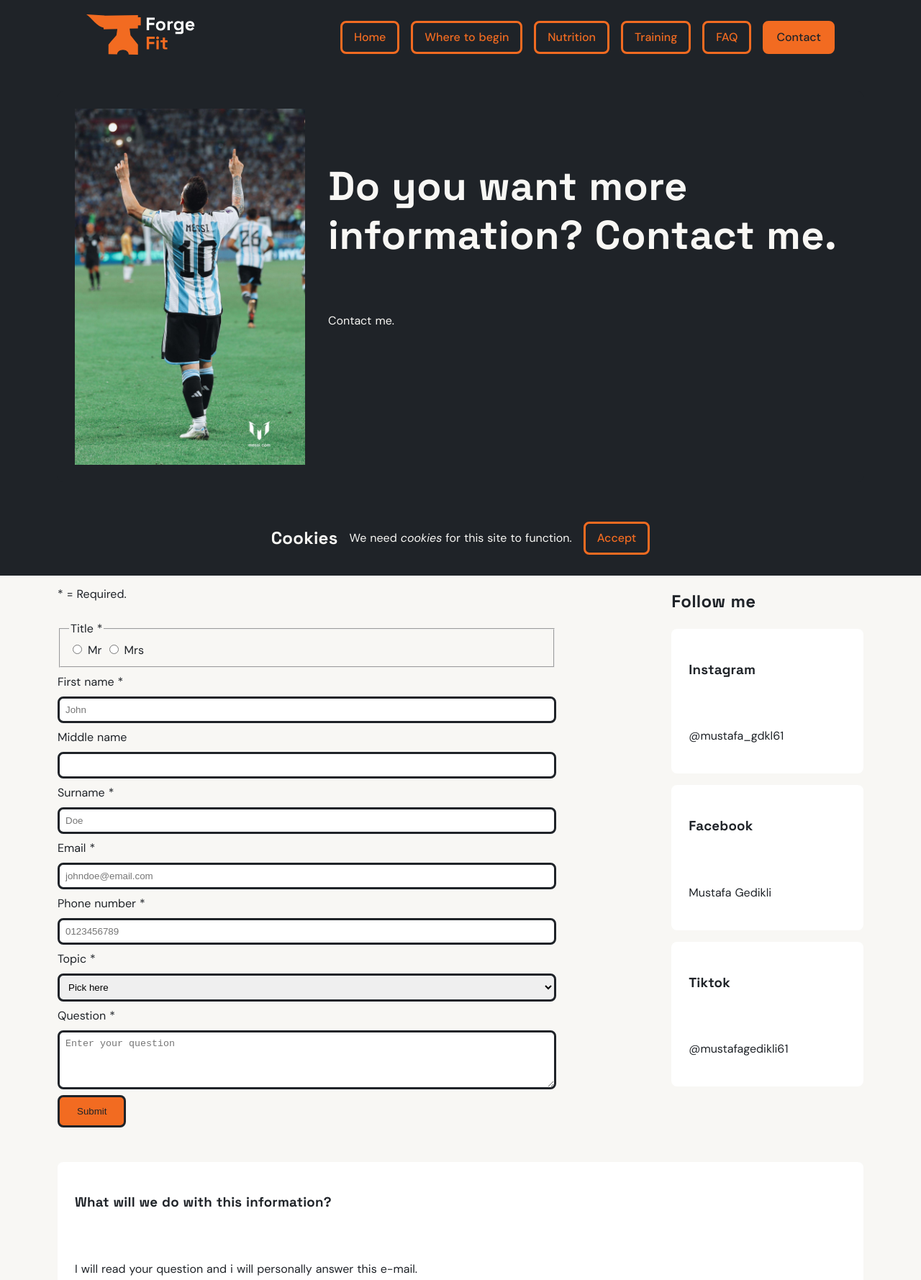
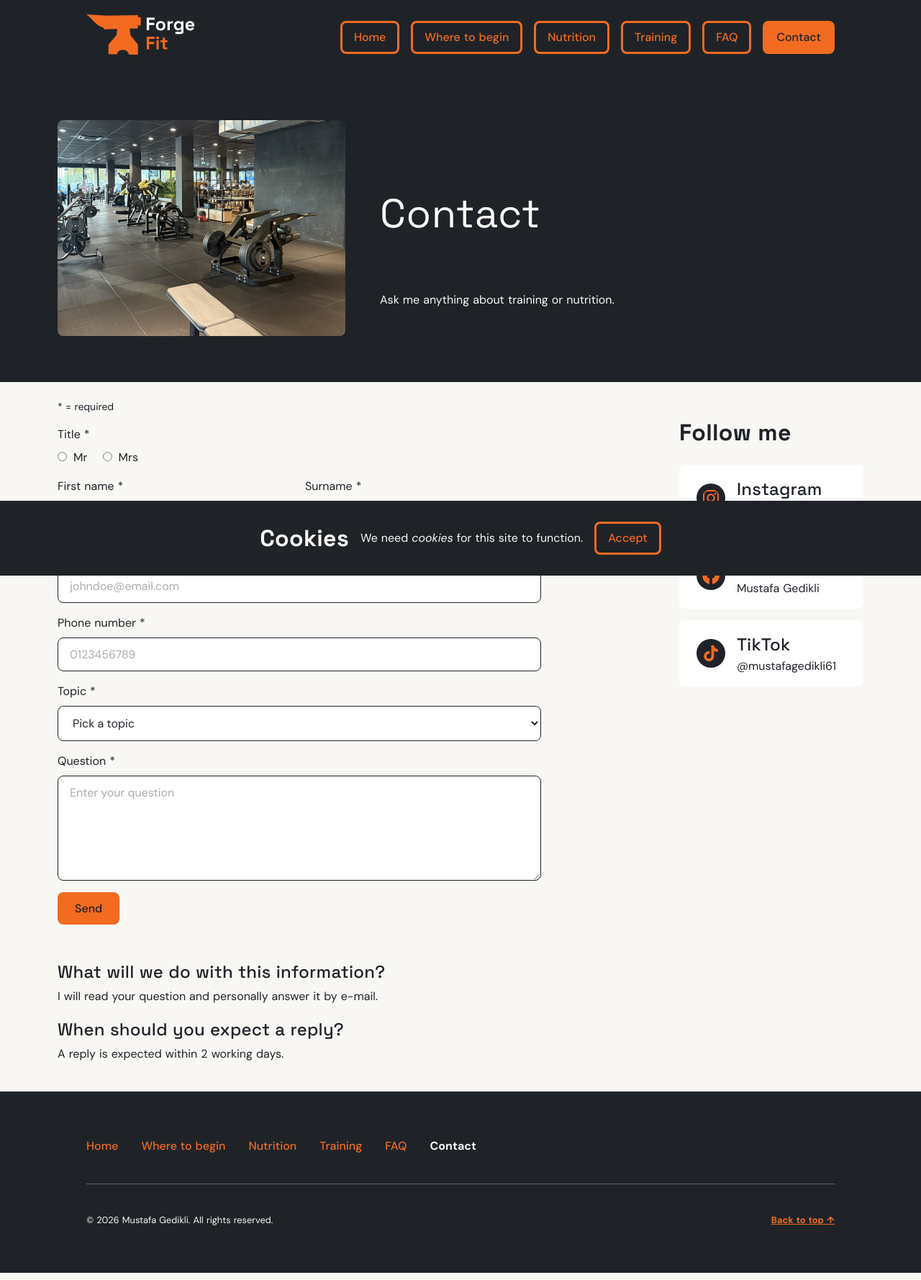
Before and after one commit to mustafagedikli616-hub/web-markup, a plain HTML site: page contact.html in a window 1280 px wide. Shown: the top 1779 px of the page at 72% size. Drawn offline with Linux system fonts and the light colour scheme.

Commit message:
huge fixes + contact page overhaul

```diff
--- a/contact.html
+++ b/contact.html
@@ -1,36 +1,28 @@
 <!doctype html>
 <html lang="en">
 <head>
-	<meta charset="UTF-8" />
-	<meta name="viewport" content="width=device-width, initial-scale=1.0" />
-	<link rel="stylesheet" type="text/css" href="css/style.css" />
-	<title>Contact me(placeholder)</title>
-	<link rel="icon" type="image/png" href="img/favicon.png" />
-	<meta
-			name="description"
-			content="This section will have contact info if you want to know more about me."
-	/>
-	<meta name="author" content="Mustafa Gedikli" />
-	<meta
-			name="keywords"
-			content="nutrition, training, where to begin, fitness, contact"
-	/>
+	<meta charset="UTF-8"/>
+	<meta name="viewport" content="width=device-width, initial-scale=1.0"/>
+	<link rel="stylesheet" type="text/css" href="css/style.css"/>
+	<title>Contact | ForgeFit</title>
+	<link rel="icon" type="image/png" href="img/favicon.png"/>
+	<meta name="description" content="Contact ForgeFit with your question about training or nutrition and get a personal answer by e-mail within 2 working days."/>
+	<meta name="author" content="Mustafa Gedikli"/>
+	<meta name="keywords" content="contact, question, training, nutrition, ForgeFit"/>
 </head>
 <body>
 	<header id="top">
-	<a href="index.html"
-	><img src="img/logo.svg" alt="Logo" class="logo"
-	/></a>
-	<input type="checkbox" id="menu-toggle" class="menu-toggle" />
+		<a href="index.html"><img class="logo" src="img/logo.svg" alt="ForgeFit logo" title="ForgeFit logo"/></a>
+		<input type="checkbox" id="menu-toggle" class="menu-toggle"/>
 		<label for="menu-toggle" class="menu-button" title="Open menu">
-		<img src="img/menu.svg" alt="Menu" class="menu-icon" title="OPen menu">
-		<img src="img/close.svg" alt="close" class="close-icon" title="Close menu">
+			<img class="menu-icon" src="img/menu.svg" alt="Menu" title="Open menu"/>
+			<img class="close-icon" src="img/close.svg" alt="Close" title="Close menu"/>
 		</label>
 		<nav>
 			<ul>
 					<li><a href="index.html">Home</a></li>
 					<li><a href="where-to-begin.html">Where to begin</a></li>
-			<li><a  href="nutrition.html">Nutrition</a></li>
+					<li><a href="nutrition.html">Nutrition</a></li>
 					<li><a href="training.html">Training</a></li>
 					<li><a href="faq.html">FAQ</a></li>
 					<li><a class="active" href="contact.html">Contact</a></li>
@@ -39,70 +31,98 @@
 	</header>
 	<section class="hero-detailpages">
 		<article class="article-detailpages">
-		<img src="img/messi.jpeg" alt="Contact Me" class="hero-img"  />
+			<img class="hero-img" src="img/contact-hero.jpg" alt="Just empty gym equipment for the upper body." title="A gym with gym equipment"/>
 			<section>
-			<h1>Do you want more information? Contact me.</h1>
-			<p>
-				Contact me.
-			</p>
+				<h1>Contact</h1>
+				<p>Ask me anything about training or nutrition.</p>
 			</section>
 		</article>
 	</section>
 	<main class="contact">
 		<section>
 			<form>
-			<p>
-				* = Required.
-			</p>
+				<p class="required-note">* = required</p>
+				<p class="error-banner">Please correct the fields below.</p>
 				<fieldset>
 					<legend>Title *</legend>
-				<input type="radio" id="mr" name="title"/>
+					<input type="radio" id="mr" name="title" value="Mr" required/>
 					<label for="mr">Mr</label>
-				<input type="radio" id="mrs" name="title"/>
+					<input type="radio" id="mrs" name="title" value="Mrs" required/>
 					<label for="mrs">Mrs</label>
+					<span class="error">Please select your title.</span>
 				</fieldset>
+				<p class="field half">
 					<label for="fname">First name *</label>
-				<input type="text" id="fname" name="firstname" placeholder="John"/>
-			<label for="mname">Middle name</label>
-			<input type="text" id="mname" name="middlename"/>
+					<input type="text" id="fname" name="firstname" placeholder="John" required pattern="[A-Za-z\u00C0-\u00FF' \-]+"/>
+					<span class="error">The entered name is incorrect. Please make sure there are no special characters.</span>
+				</p>
+				<p class="field half">
 					<label for="lname">Surname *</label>
-			<input type="text" id="lname" name="surname" placeholder="Doe"/>
-			<label for="email">Email *</label>
-			<input type="email" id="email" name="email" placeholder="johndoe@email.com"/>
+					<input type="text" id="lname" name="surname" placeholder="Doe" required pattern="[A-Za-z\u00C0-\u00FF' \-]+"/>
+					<span class="error">The entered surname is incorrect. Please make sure there are no special characters.</span>
+				</p>
+				<p class="field">
+					<label for="email">E-mail *</label>
+					<input type="email" id="email" name="email" placeholder="johndoe@email.com" required pattern="[^@\s]+@[^@\s]+\.[A-Za-z]{2,}"/>
+					<span class="error">The entered e-mail is incorrect. Please make sure your e-mail is correct, like johndoe@email.com</span>
+				</p>
+				<p class="field">
 					<label for="phoneno">Phone number *</label>
-			<input type="tel" id="phoneno" name="phoneno" placeholder="0123456789"/>
+					<input type="tel" id="phoneno" name="phoneno" placeholder="0123456789" required pattern="[0-9]{10}"/>
+					<span class="error">The entered phone number is incorrect. Please make sure the number is 10 numbers long.</span>
+				</p>
+				<p class="field">
 					<label for="topic">Topic *</label>
-			<select id="topic" name="Topic"> <option>Pick here</option><option>Where to begin</option> <option>Nutrition</option><option>Training</option> <option>Other</option></select>
+					<select id="topic" name="topic" required>
+						<option value="">Pick a topic</option>
+						<option>Where to begin</option>
+						<option>Nutrition</option>
+						<option>Training</option>
+						<option>Other</option>
+					</select>
+					<span class="error">Please pick a topic.</span>
+				</p>
+				<p class="field">
 					<label for="question">Question *</label>
-			<textarea id="question" name="question" rows="4" cols="50" placeholder="Enter your question"></textarea>
-			<input type="submit" value="Submit" class="submit-button" />
-
+					<textarea id="question" name="question" rows="4" placeholder="Enter your question" required minlength="20"></textarea>
+					<span class="error">Please ask a question longer than 3 words.</span>
+				</p>
+				<input type="submit" value="Send" class="submit-button"/>
 			</form>
 		</section>
 		<section class="social">
 			<h2>Follow me</h2>
 			<article>
+				<img class="social-icon" src="img/instagram.svg" alt="Instagram logo" title="Instagram"/>
+				<section>
 					<h3>Instagram</h3>
 					<p>@mustafa_gdkl61</p>
+				</section>
 			</article>
 			<article>
+				<img class="social-icon" src="img/facebook.svg" alt="Facebook logo" title="Facebook"/>
+				<section>
 					<h3>Facebook</h3>
 					<p>Mustafa Gedikli</p>
+				</section>
 			</article>
 			<article>
-		<h3>Tiktok</h3>
+				<img class="social-icon" src="img/tiktok.svg" alt="TikTok logo" title="TikTok"/>
+				<section>
+					<h3>TikTok</h3>
 					<p>@mustafagedikli61</p>
+				</section>
 			</article>
 		</section>
 	</main>
 	<section class="what-i-do">
 		<article>
 			<h3>What will we do with this information?</h3>
-			<p>I will read your question and i will personally answer this e-mail.</p>
+			<p>I will read your question and personally answer it by e-mail.</p>
 		</article>
 		<article>
 			<h3>When should you expect a reply?</h3>
-			<p>Reply is expected within 2 business days</p>
+			<p>A reply is expected within 2 working days.</p>
 		</article>
 	</section>
 	<footer>
--- a/css/style.css
+++ b/css/style.css
@@ -244,7 +244,17 @@ margin-right: auto;
 }
 
 .faq-cta {
-	text-align:center;
+	text-align: center;
+}
+
+.faq-group h2 {
+	font-size: 1.5rem;
+	font-weight: 500;
+}
+
+.faq-picker a.active {
+	background-color: #f26b21;
+	color: #1f2328;
 }
 
 .exercise-grid img {
@@ -255,9 +265,15 @@ margin-right: auto;
 	border-radius: 0.5rem;
 }
 
-.exercise-grid h3 , .exercise-grid h4 {
+.exercise-grid h3,
+.exercise-grid h4 {
 	font-size: 1rem;
+	font-weight: 500;
+	margin: 0.75rem 0 0.25rem;
+}
 
+#upper-lower > h3 {
+	font-size: 1.25rem;
 }
 
 .exercise-grid > li > figure {
@@ -270,7 +286,7 @@ margin-right: auto;
 	border-radius: 0.5rem;
 }
 .exercise-grid p {
-	font-size: 0.75rem;
+	font-size: 0.875rem;
 	color: #5C6370;
 	margin: 0;
 }
@@ -339,11 +355,26 @@ margin-right: auto;
 
 .article-detailpages {
 	background-color: #1f2328;
+	padding: 0;
+	margin-bottom: 0;
+	align-items: center;
 }
 .hero-img {
+	width: 100%;
+	max-width: 25rem;
+	height: auto;
+	aspect-ratio: 4 / 3;
+	object-fit: cover;
+	border-radius: 0.5rem;
+}
 
-	height: auto;
-	width: 320px;
+.cards > article > img,
+.diet-plans > article > img {
+	border-radius: 0.5rem;
+}
+
+.diet-plans > article {
+	margin-bottom: 0;
 }
 
 .logo {
@@ -493,11 +524,25 @@ nav {
 .submit-button {
 	background-color: #f26b21;
 	color: #1f2328;
+	font-family: inherit;
+	font-size: 1rem;
+	font-weight: 500;
 	text-decoration: none;
 	padding: 0.75rem 1.5rem;
 	display: inline-block;
+	border: none;
 	border-radius: 0.5rem;
-	align-self: flex-start;
+	justify-self: start;
+	cursor: pointer;
+}
+
+.submit-button:hover {
+	background-color: #ffffff;
+}
+
+.submit-button:active {
+	background-color: #c2410c;
+	color: #ffffff;
 }
 h1,
 h2,
@@ -509,7 +554,19 @@ h4 {
 
 h1 {
 	font-size: 2.5rem;
+	font-weight: 400;
 	line-height: 1.2;
+}
+
+h2 {
+	font-size: 1.75rem;
+	font-weight: 700;
+	line-height: 1.2;
+}
+
+h3 {
+	font-size: 1.25rem;
+	font-weight: 500;
 }
 
 footer {
@@ -576,23 +633,160 @@ footer a:hover {
 
 }
 form {
+	display: grid;
+	grid-template-columns: 1fr;
+	gap: 1rem;
+}
+
+form > * {
+	grid-column: 1 / -1;
+}
+
+form > .half {
+	grid-column: auto;
+}
+
+.required-note {
+	margin: 0;
+	font-size: 0.875rem;
+}
+
+fieldset {
+	border: none;
+	margin: 0;
+	padding: 0;
+}
+
+legend {
+	padding: 0;
+	margin-bottom: 0.5rem;
+}
+
+fieldset input {
+	accent-color: #f26b21;
+	margin: 0 0.25rem 0 0;
+}
+
+fieldset label {
+	margin-right: 1rem;
+}
+
+.field {
 	display: flex;
 	flex-direction: column;
 	gap: 0.5rem;
+	margin: 0;
 }
-input ,
+input[type="text"],
+input[type="email"],
+input[type="tel"],
 select,
 textarea {
-	padding: 0.5rem;
+	font-family: inherit;
+	font-size: 1rem;
+	color: #1f2328;
+	background-color: #ffffff;
+	padding: 0.75rem 1rem;
+	border: 1px solid #1f2328;
 	border-radius: 0.5rem;
-	border:solid #1f2328;
 }
 
-.social > article,
+::placeholder {
+	opacity: 0.6;
+}
+
+textarea {
+	min-height: 7.5rem;
+	resize: vertical;
+}
+
+.error {
+	display: none;
+	color: #D4351C;
+}
+
+.error-banner {
+	display: none;
+	align-items: center;
+	gap: 0.75rem;
+	margin: 0;
+	padding: 1rem;
+	color: #D4351C;
+	background-color: #ffffff;
+	border: 1px solid #D4351C;
+	border-radius: 0.5rem;
+}
+
+.error-banner::before {
+	content: "!";
+	display: flex;
+	justify-content: center;
+	align-items: center;
+	flex: 0 0 1.5rem;
+	height: 1.5rem;
+	color: #ffffff;
+	background-color: #D4351C;
+	border-radius: 50%;
+	font-weight: 700;
+}
+
+input:user-invalid,
+select:user-invalid,
+textarea:user-invalid {
+	border-color: #D4351C;
+	box-shadow: 0 0 0 1px #D4351C;
+}
+
+:user-invalid + .error,
+fieldset:has(:user-invalid) .error {
+	display: block;
+}
+
+form:has(:user-invalid) .error-banner {
+	display: flex;
+}
+
+form:has(:user-invalid) .submit-button {
+	background-color: #D9D9D9;
+	color: #5C6370;
+}
+
+.social > article {
+	display: flex;
+	flex-direction: row;
+	align-items: center;
+	gap: 1rem;
+	margin-bottom: 1rem;
+	padding: 1rem 1.5rem;
+}
+
+.social h3,
+.social p {
+	margin: 0;
+}
+
+.social-icon {
+	flex: 0 0 1.5rem;
+	width: 1.5rem;
+	height: 1.5rem;
+	padding: 0.5rem;
+	background-color: #1f2328;
+	border-radius: 50%;
+}
+
 .what-i-do > article {
-	display: flex;
-	flex-direction: column;
+	display: block;
 	margin-bottom: 1rem;
+	padding: 0;
+	background-color: transparent;
+}
+
+.what-i-do h3 {
+	margin: 0 0 0.25rem;
+}
+
+.what-i-do p {
+	margin: 0;
 }
 
 
@@ -716,6 +910,34 @@ textarea {
 	.contact {
 		display: grid;
 		grid-template-columns: 2fr 1fr;
+		gap: 2rem;
 	}
 
+	h2 {
+		font-size: 2rem;
+	}
+	h3 {
+		font-size: 1.5rem;
+	}
+	.exercise-grid h3,
+	.exercise-grid h4 {
+		font-size: 1.5rem;
+	}
+	#upper-lower > h3 {
+		font-size: 1.5rem;
+	}
+	.hero-detailpages {
+		padding-top: 4rem;
+		padding-bottom: 4rem;
+	}
+	.hero-img {
+		flex: 0 0 25rem;
+		width: 25rem;
+	}
+	.article-detailpages {
+		gap: 3rem;
+	}
+	form {
+		grid-template-columns: 1fr 1fr;
+	}
 }
```
Also changed, not shown: index.html (+19 -43 lines). Lines whose indentation alone changed are shown as unchanged.
